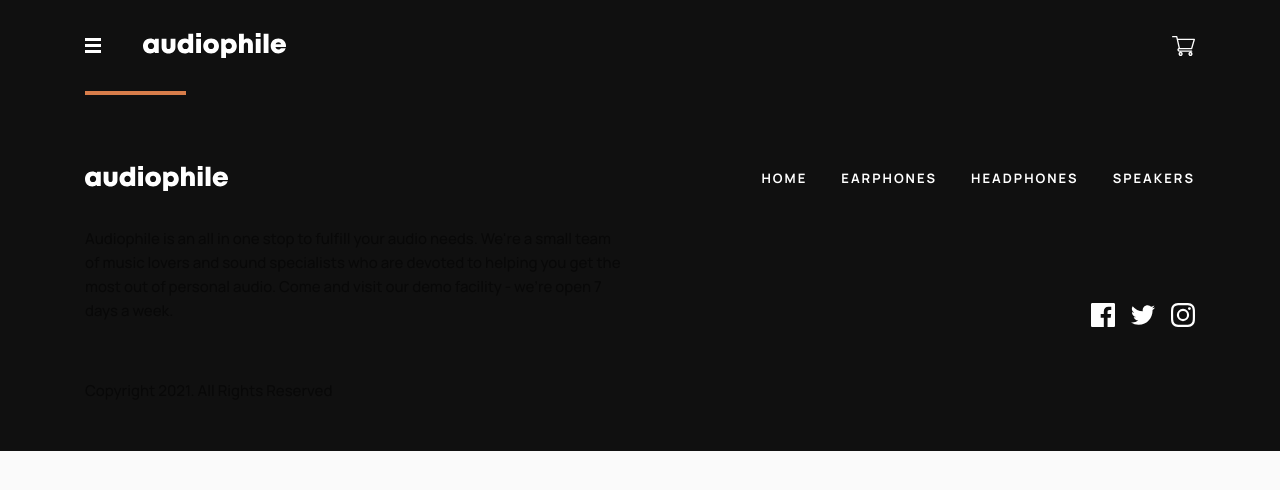
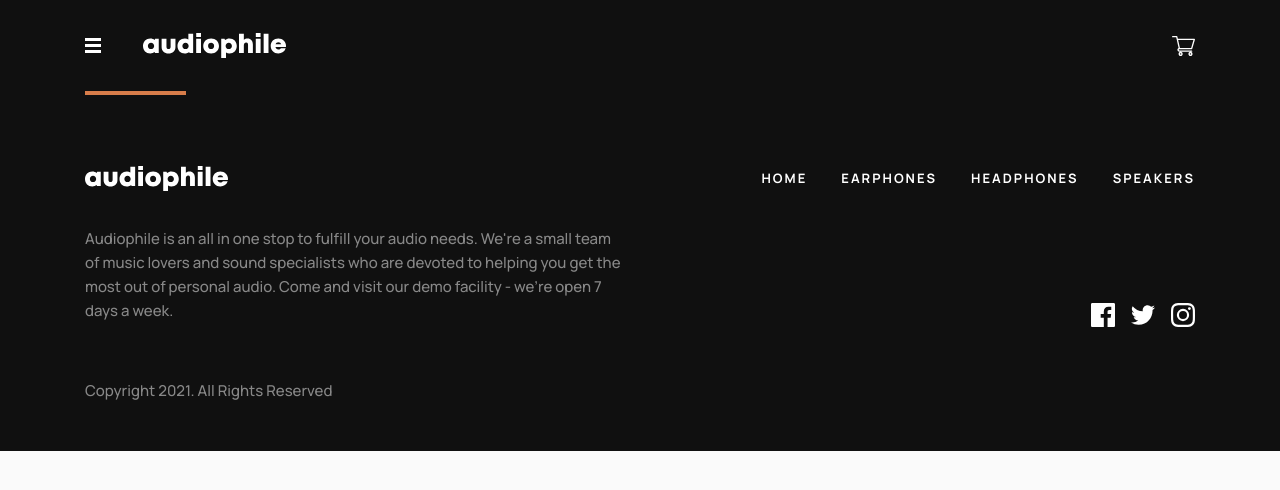
Before and after one commit to PioKl/Audiophile-E-Commerce-Website, a Next.js app: page / in a window 1280 px wide. Shown: the top 490 px of the page. Built offline with nearby package versions, Linux system fonts and the light colour scheme.

Commit message:
Styles update

```diff
--- a/app/styles/ui/footer.module.scss
+++ b/app/styles/ui/footer.module.scss
@@ -95,7 +95,7 @@ $gap: 4.8rem;
 
   &__description,
   &__copyright {
-    color: var(--c-text-transparent);
+    color: var(--c-text-transparent-alt);
     text-align: center;
   }
 
```
